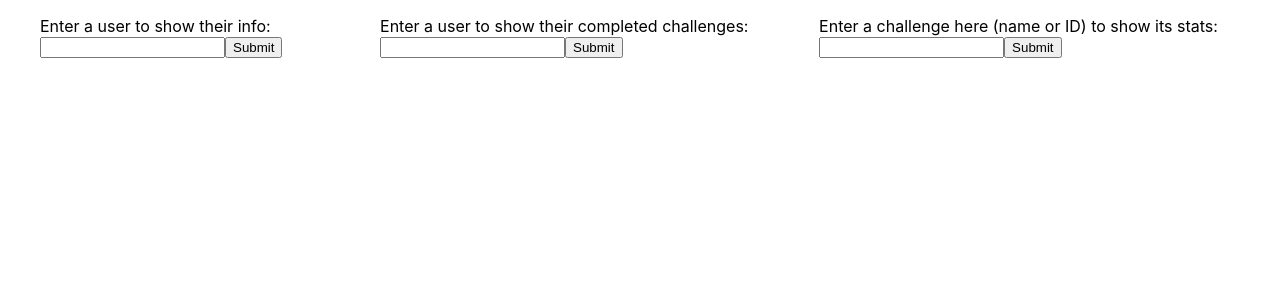
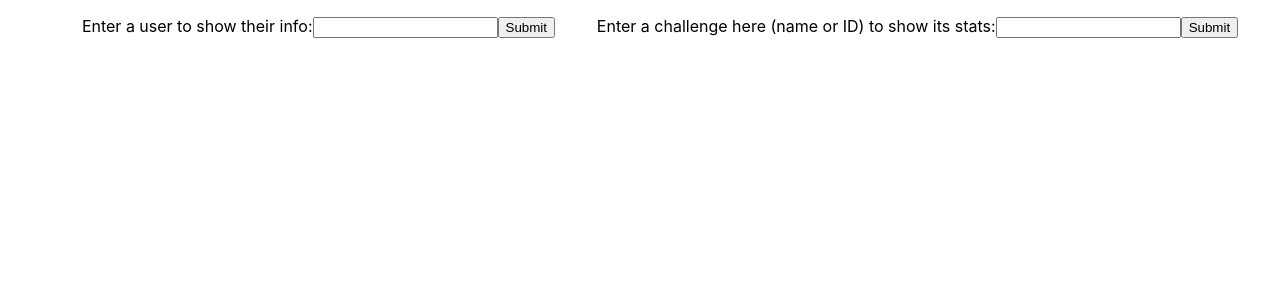
Before and after one commit to crispinonicky/codewars-api, a React (Create React App) app: page / in a window 1280 px wide. Shown: the top 300 px of the page. Built offline with nearby package versions, Linux system fonts and the light colour scheme.

Commit message:
consolidated user functions into a single function

```diff
--- a/src/App.js
+++ b/src/App.js
@@ -4,7 +4,6 @@ import React, { useState, useEffect } from "react";
 
 function App() {
   const [userInfo, setUserInfo] = useState("");
-  const [userChallenges, setUserChallenges] = useState("");
   const [challengeInfo, setChallengeInfo] = useState("");
 
   useEffect(() => {
@@ -15,8 +14,11 @@ function App() {
 
   const corsAnywhere = "https://cors-anywhere.herokuapp.com/";
 
-  // This function gets all of the information on a user:
+  // This function gets all of the information on a user, and
+  // returns all of the challenges they've completed:
+
   function getUser(e, user) {
+
     user = userInfo;
     axios
       .get(corsAnywhere + "https://www.codewars.com/api/v1/users/" + user)
@@ -27,15 +29,8 @@ function App() {
       .catch(err => {
         console.log(err);
       });
-    console.log("User we are searching for (INFO): ", userInfo);
-    e.preventDefault();
-  }
+    console.log("Searching for ", userInfo);
 
-  // This function returns an array of all the challenges
-  // that a user has completed
-
-  function getCompleted(e, user) {
-    user = userChallenges;
     axios
     .get(
       corsAnywhere +
@@ -50,15 +45,15 @@ function App() {
     .catch(err => {
       console.log(err);
     });
-    console.log("User we are searching for (CHALLENGES): ", userChallenges);
+
     e.preventDefault();
   }
 
   // Skipping authored challenges because very few students
   // have created challenges of their own
 
-  // Gives information on a codewars kata. Can accept either a
-  // title formatted-like-this or an ID
+  // This function gives information on a codewars kata.
+  // It can accept either a title formatted-like-this or an ID:
 
   function getChallenge(e, challenge) {
     challenge = challengeInfo;
@@ -83,10 +78,6 @@ function App() {
     setUserInfo(e.target.value);
   }
 
-  function handleChangeUserChallenges(e) {
-    setUserChallenges(e.target.value);
-  }
-
   function handleChangeChallenge(e) {
     setChallengeInfo(e.target.value);
   }
@@ -104,24 +95,6 @@ function App() {
               type="submit"
               value="Submit"
               onClick={e => getUser(e, { userInfo })}
-            />
-          </form>
-        </li>
-
-        <li>
-          <form onSubmit={getCompleted}>
-            <label>
-              Enter a user to show their completed challenges:
-              <input
-                type="text"
-                value={userChallenges}
-                onChange={handleChangeUserChallenges}
-              />
-            </label>
-            <input
-              type="submit"
-              value="Submit"
-              onClick={e => getCompleted(e, { userChallenges })}
             />
           </form>
         </li>
```
Lines whose indentation alone changed are shown as unchanged.
